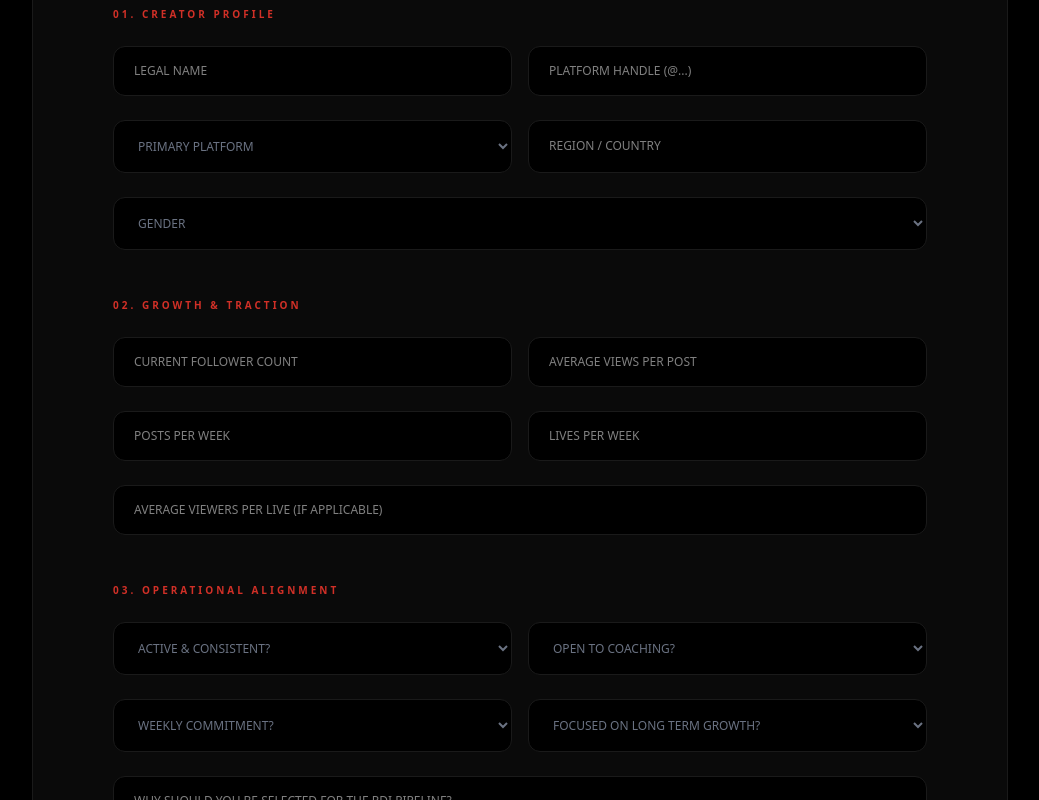
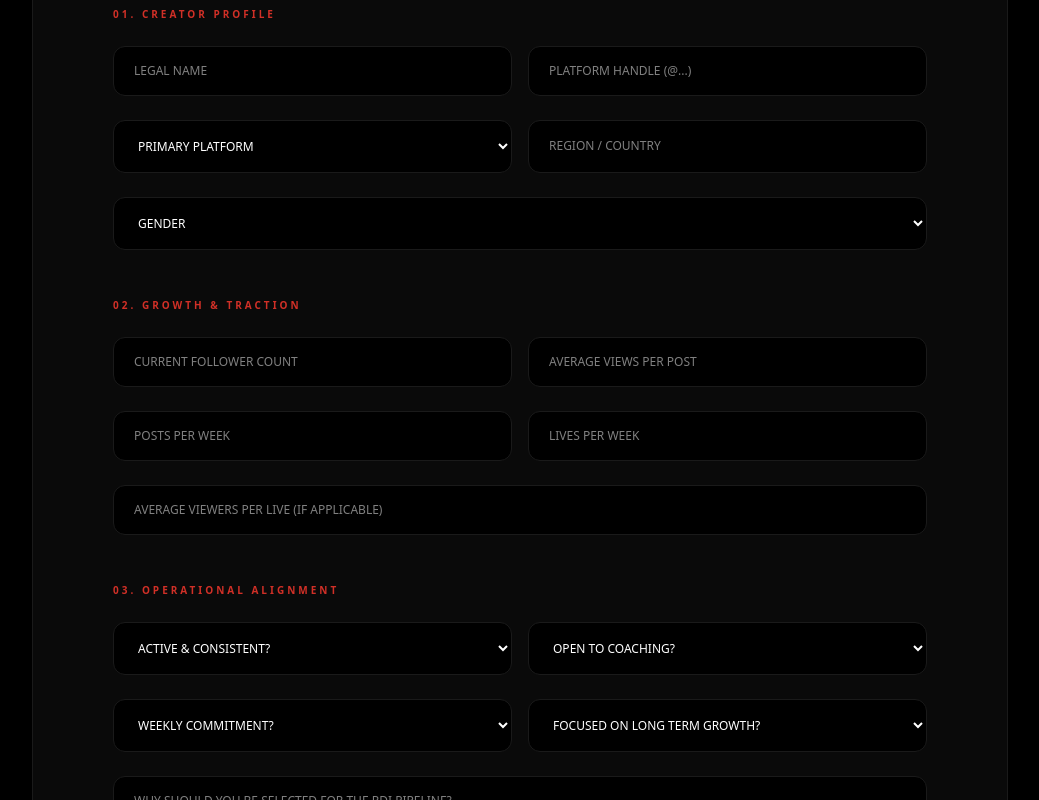
Before and after one commit to KingAdamas/reddiamonds-site, a Next.js app: page /apply in a window 1280 px wide. Shown: the part 780-1580 px from the top of the page, without its empty margins (120-1159 px from the left). Built offline with nearby package versions, Linux system fonts and the light colour scheme.

Commit message:
Fix select field text color: replace text-gray-500 with text-white in apply page
Agent-Logs-Url: https://github.com/KingAdamas/reddiamonds-site/sessions/420c96f3-be2a-462e-90c3-45f53a4e5e08

Co-authored-by: KingAdamas <249057887+KingAdamas@users.noreply.github.com>

```diff
--- a/app/apply/page.tsx
+++ b/app/apply/page.tsx
@@ -76,7 +76,7 @@ export default function Apply() {
                   <div className="grid gap-4 md:grid-cols-2">
                     <select
                       required
-                      className="w-full bg-black border border-[#1a1a1a] rounded-xl px-5 py-4 text-xs focus:border-[#ecc970] outline-none text-gray-500"
+                      className="w-full bg-black border border-[#1a1a1a] rounded-xl px-5 py-4 text-xs focus:border-[#ecc970] outline-none text-white"
                       defaultValue=""
                     >
                       <option value="" disabled>
@@ -98,7 +98,7 @@ export default function Apply() {
                   {/* Row 3: Gender full width */}
                   <select
                     required
-                    className="w-full bg-black border border-[#1a1a1a] rounded-xl px-5 py-4 text-xs focus:border-[#ecc970] outline-none text-gray-500"
+                    className="w-full bg-black border border-[#1a1a1a] rounded-xl px-5 py-4 text-xs focus:border-[#ecc970] outline-none text-white"
                     defaultValue=""
                   >
                     <option value="" disabled>
@@ -165,7 +165,7 @@ export default function Apply() {
                   <div className="grid gap-4 md:grid-cols-2">
                     <select
                       required
-                      className="w-full bg-black border border-[#1a1a1a] rounded-xl px-5 py-4 text-xs focus:border-[#ecc970] outline-none text-gray-500"
+                      className="w-full bg-black border border-[#1a1a1a] rounded-xl px-5 py-4 text-xs focus:border-[#ecc970] outline-none text-white"
                       defaultValue=""
                     >
                       <option value="" disabled>
@@ -178,7 +178,7 @@ export default function Apply() {
 
                     <select
                       required
-                      className="w-full bg-black border border-[#1a1a1a] rounded-xl px-5 py-4 text-xs focus:border-[#ecc970] outline-none text-gray-500"
+                      className="w-full bg-black border border-[#1a1a1a] rounded-xl px-5 py-4 text-xs focus:border-[#ecc970] outline-none text-white"
                       defaultValue=""
                     >
                       <option value="" disabled>
@@ -193,7 +193,7 @@ export default function Apply() {
                   <div className="grid gap-4 md:grid-cols-2">
                     <select
                       required
-                      className="w-full bg-black border border-[#1a1a1a] rounded-xl px-5 py-4 text-xs focus:border-[#ecc970] outline-none text-gray-500"
+                      className="w-full bg-black border border-[#1a1a1a] rounded-xl px-5 py-4 text-xs focus:border-[#ecc970] outline-none text-white"
                       defaultValue=""
                     >
                       <option value="" disabled>
@@ -206,7 +206,7 @@ export default function Apply() {
 
                     <select
                       required
-                      className="w-full bg-black border border-[#1a1a1a] rounded-xl px-5 py-4 text-xs focus:border-[#ecc970] outline-none text-gray-500"
+                      className="w-full bg-black border border-[#1a1a1a] rounded-xl px-5 py-4 text-xs focus:border-[#ecc970] outline-none text-white"
                       defaultValue=""
                     >
                       <option value="" disabled>
```
